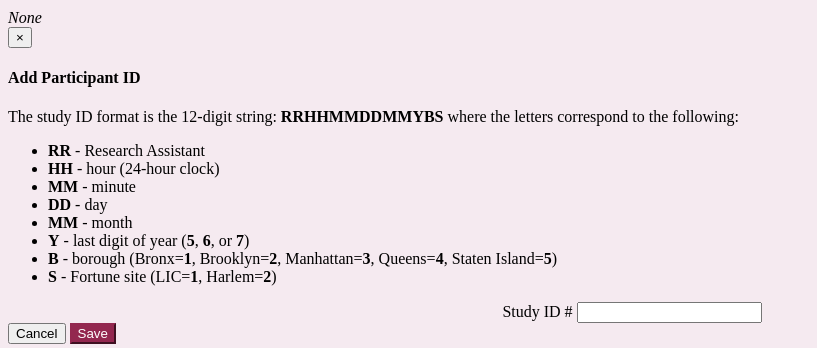
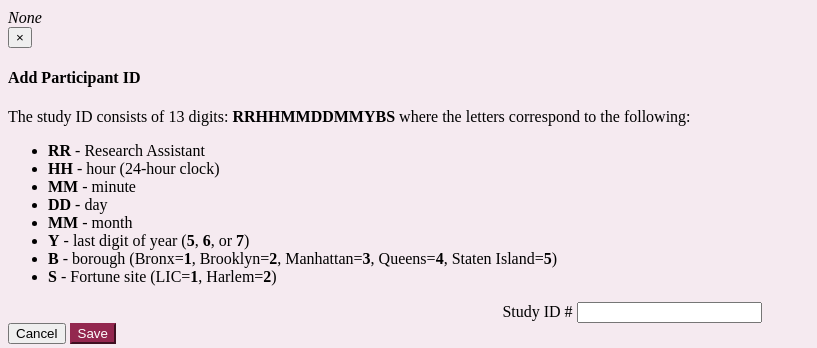
Before and after one commit to ccnmtl/worth2, a Django app: template worth2/templates/main/participant_list.html in a window 1280 px wide. Shown: the part 765-1113 px from the top of the page, without its empty margins (0-817 px from the left). Run offline with Django 3.2, Linux system fonts and the light colour scheme; the template is opened without the code that fills it, so the values that code supplies are empty; parts of the project's set-up code (start-up, migrations or seed data) failed here and were passed over; some libraries are stand-ins or nearby versions.

Commit message:
Fix study id description
Woops... the format is 13 digits not 12. Also, I've changed the
wording because the term "string" could mean any number of things
outside the context of programming.

```diff
--- a/worth2/main/models.py
+++ b/worth2/main/models.py
@@ -167,7 +167,7 @@ class Location(models.Model):
 #
 # Some of these types of users have special data associated with them.
 
-# ID spec is the 12-digit string: RRHHMMDDMMYBS
+# ID spec is the 13-digit string: RRHHMMDDMMYBS
 # where the letters correspond to the following:
 # RR Research Assistant
 # HH hour (24-hour)
--- a/worth2/templates/main/participant_id_instructions.html
+++ b/worth2/templates/main/participant_id_instructions.html
@@ -1,6 +1,6 @@
 <div class="worth-id-instructions">
     <p>
-        The study ID format is the 12-digit string:
+        The study ID consists of 13 digits:
         <strong>RRHHMMDDMMYBS</strong>
         where the letters correspond to the following:
     </p>
```
